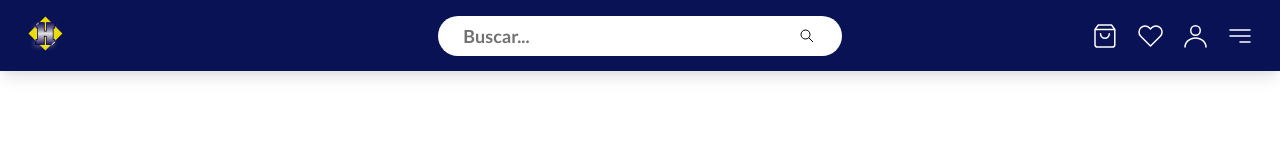
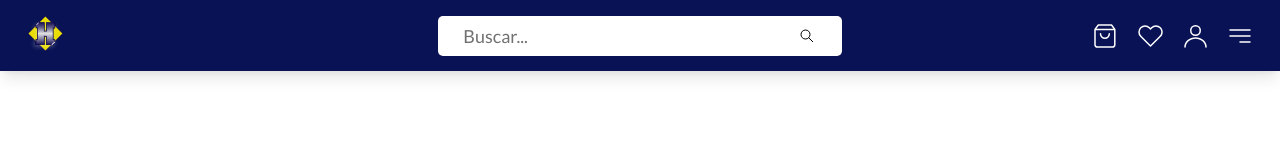
Before and after one commit to JamesLoor/herracol-v2, a Next.js app: page / in a window 1280 px wide. Shown: the top 160 px of the page. Built offline with nearby package versions, Linux system fonts and the light colour scheme.

Commit message:
Change styles to SearchBar

```diff
--- a/components/SearchBar.tsx
+++ b/components/SearchBar.tsx
@@ -8,7 +8,8 @@ const SearchBarStyled = styled.div`
   grid-auto-columns: 1fr max-content;
   height: 40px;
   padding: 10px 25px;
-  border-radius: 25px;
+  border-radius: 5px;
+  border: none;
   background-color: ${({ theme }) => theme.colors.secundary};
 
   .search__input {
@@ -18,7 +19,6 @@ const SearchBarStyled = styled.div`
     outline: none;
     background: transparent;
     font-size: 18px;
-    font-weight: 700;
     color: ${({ theme }) => theme.colors.gray};
 
     ::placeholder {
```
